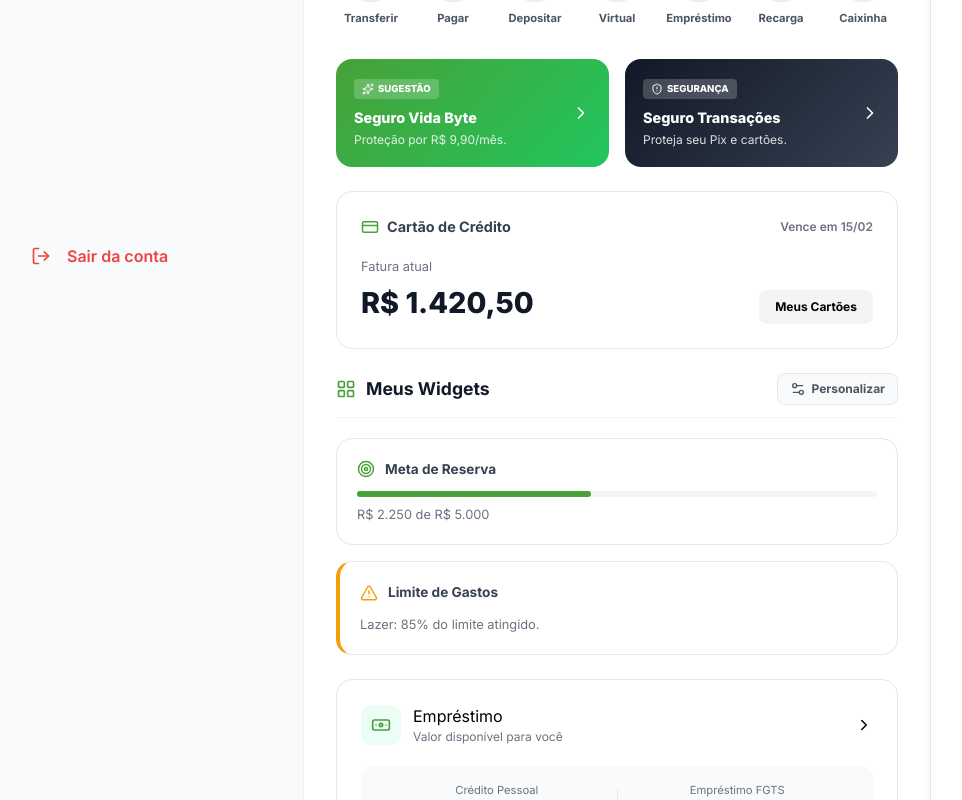
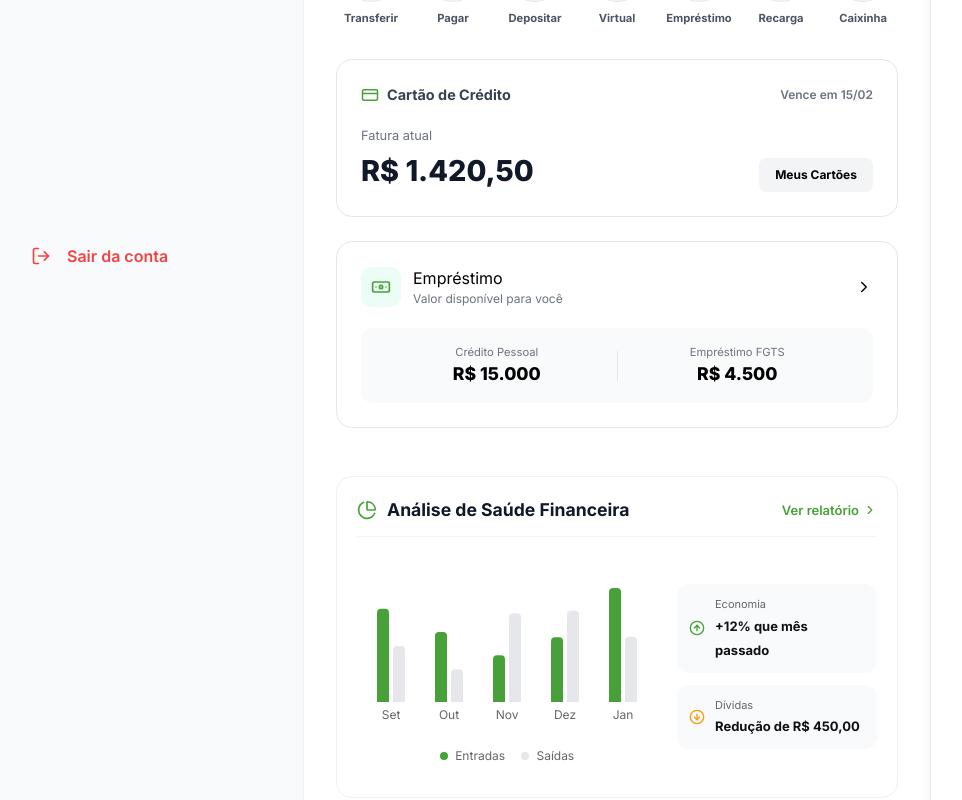
Before and after one commit to ArthurlimaT/fiap-challenge-2, a Next.js app: page /dashboard in a window 1280 px wide. Shown: the part 500-1300 px from the top of the page, without its empty margins (21-983 px from the left). Built offline with nearby package versions, Linux system fonts and the light colour scheme.

Commit message:
adicionar: grafico homepage

```diff
--- a/app/dashboard/components/start/start.module.scss
+++ b/app/dashboard/components/start/start.module.scss
@@ -175,6 +175,72 @@
   height: fit-content;
 }
 
+.analysisSection {
+  background: #fff;
+  border-radius: 16px;
+  padding: 20px;
+  margin-top: 24px;
+  border: 1px solid #f0f0f0;
+
+  .analysisContent {
+    display: grid;
+    grid-template-columns: 1fr 200px;
+    gap: 20px;
+    margin-top: 20px;
+
+    @media (max-width: 768px) {
+      grid-template-columns: 1fr;
+    }
+  }
+}
+
+.chartWrapper {
+  height: 220px;
+}
+
+.chartLegend {
+  display: flex;
+  gap: 16px;
+  justify-content: center;
+  margin-top: 10px;
+  font-size: 12px;
+  color: #666;
+
+  .dotVerde { width: 8px; height: 8px; background: #47A138; border-radius: 50%; display: inline-block; margin-right: 4px; }
+  .dotCinza { width: 8px; height: 8px; background: #E5E7EB; border-radius: 50%; display: inline-block; margin-right: 4px; }
+}
+
+.insightsGrid {
+  display: flex;
+  flex-direction: column;
+  gap: 12px;
+  justify-content: center;
+}
+
+.insightItem {
+  display: flex;
+  align-items: center;
+  gap: 10px;
+  padding: 12px;
+  background: #f9fafb;
+  border-radius: 12px;
+
+  span { display: block; font-size: 11px; color: #666; }
+  strong { font-size: 13px; color: #111; }
+}
+
+.detalhesBtn {
+  display: flex;
+  align-items: center;
+  gap: 4px;
+  background: none;
+  border: none;
+  color: #47A138;
+  font-weight: 600;
+  font-size: 13px;
+  cursor: pointer;
+}
+
 /* RESPONSIVIDADE */
 @media (max-width: 1024px) {
   .dashboardGrid { grid-template-columns: 1fr; }
--- a/app/dashboard/components/start/startdashboard.tsx
+++ b/app/dashboard/components/start/startdashboard.tsx
@@ -3,17 +3,27 @@ import React, { useState, useEffect } from 'react';
 import styles from './start.module.scss';
 import BalanceHero from './balancehero';
 import Extrato from '../extrato/extrato';
+// Importação do Recharts para os gráficos
+import { BarChart, Bar, XAxis, YAxis, ResponsiveContainer, Tooltip, Cell } from 'recharts';
 
 import {
   Target, AlertTriangle, Settings2, TrendingUp, ShieldCheck,
   Plus, Check, LayoutGrid, ArrowRightLeft, Receipt,
   CreditCard, Smartphone, ShieldAlert, Sparkles, ChevronRight,
-  Banknote, Phone, Box, Users
+  Banknote, Phone, Box, Users, PieChart, ArrowUpCircle, ArrowDownCircle
 } from 'lucide-react';
+
+// Dados fictícios para o gráfico
+const financialData = [
+  { name: 'Set', entradas: 4000, saidas: 2400 },
+  { name: 'Out', entradas: 3000, saidas: 1398 },
+  { name: 'Nov', entradas: 2000, saidas: 3800 },
+  { name: 'Dez', entradas: 2780, saidas: 3908 },
+  { name: 'Jan', entradas: 4890, saidas: 2800 },
+];
 
 export default function StartDashboard({ setActiveView }: any) {
   const [mounted, setMounted] = useState(false);
-  const [dataAtual, setDataAtual] = useState('');
   const [userName, setUserName] = useState('');
   const [showSettings, setShowSettings] = useState(false);
 
@@ -30,16 +40,9 @@ export default function StartDashboard({ setActiveView }: any) {
     if (storedUser) {
       try {
         const user = JSON.parse(storedUser);
-        if (user && user.name) {
-          setUserName(user.name.split(' ')[0]);
-        }
+        if (user && user.name) setUserName(user.name.split(' ')[0]);
       } catch (e) { console.error(e); }
     }
-
-    const agora = new Date();
-    setDataAtual(agora.toLocaleDateString('pt-BR', {
-      weekday: 'long', day: 'numeric', month: 'long', year: 'numeric'
-    }));
   }, []);
 
   const toggleWidget = (name: keyof typeof activeWidgets) => {
@@ -94,27 +97,7 @@ export default function StartDashboard({ setActiveView }: any) {
           </div>
         </section>
 
-        {/* 2. CAMPANHAS DE SEGURO */}
-        <section className={styles.merchContainer}>
-          <div className={`${styles.merchCard} ${styles.bgGradientGreen}`} onClick={() => setActiveView?.('services')}>
-            <div className={styles.merchInfo}>
-              <div className={styles.merchBadge}><Sparkles size={12} /> Sugestão</div>
-              <h4>Seguro Vida Byte</h4>
-              <p>Proteção por R$ 9,90/mês.</p>
-            </div>
-            <ChevronRight size={20} />
-          </div>
-          <div className={`${styles.merchCard} ${styles.bgGradientDark}`} onClick={() => setActiveView?.('services')}>
-            <div className={styles.merchInfo}>
-              <div className={styles.merchBadge}><ShieldAlert size={12} /> Segurança</div>
-              <h4>Seguro Transações</h4>
-              <p>Proteja seu Pix e cartões.</p>
-            </div>
-            <ChevronRight size={20} />
-          </div>
-        </section>
-
-        {/* 3. CARTÃO DE CRÉDITO */}
+        {/* 2. CARTÃO DE CRÉDITO */}
         <section className={styles.creditInfoCard}>
           <div className={styles.cardHeader}>
             <div className={styles.cardTitle}>
@@ -130,6 +113,74 @@ export default function StartDashboard({ setActiveView }: any) {
                 <h2 className={styles.valorFatura}>R$ 1.420,50</h2>
               </div>
               <button className={styles.faturaBtn} onClick={() => setActiveView?.('services/mycards')}>Meus Cartões</button>
+            </div>
+          </div>
+        </section>
+
+        {/* 3. EMPRÉSTIMO */}
+        <section className={styles.loanPreviewSection} onClick={() => setActiveView?.('services')}>
+          <div className={styles.loanHeader}>
+            <div className={styles.loanTitleGroup}>
+              <div className={styles.iconCircleLoan}><Banknote size={20} /></div>
+              <div><h2>Empréstimo</h2><p>Valor disponível para você</p></div>
+            </div>
+            <ChevronRight size={18} />
+          </div>
+          <div className={styles.loanGrid}>
+            <div className={styles.loanItem}><span className={styles.loanLabel}>Crédito Pessoal</span><span className={styles.loanValue}>R$ 15.000</span></div>
+            <div className={styles.loanDivider}></div>
+            <div className={styles.loanItem}><span className={styles.loanLabel}>Empréstimo FGTS</span><span className={styles.loanValue}>R$ 4.500</span></div>
+          </div>
+        </section>
+
+        {/* 4. ANÁLISE FINANCEIRA (NOVA SEÇÃO) */}
+        <section className={styles.analysisSection}>
+          <div className={styles.abaHeader}>
+            <div className={styles.abaTitle}>
+              <PieChart size={20} className={styles.iconVerde} />
+              <h2>Análise de Saúde Financeira</h2>
+            </div>
+            <button className={styles.detalhesBtn} onClick={() => setActiveView?.('investments')}>
+              Ver relatório <ChevronRight size={14} />
+            </button>
+          </div>
+
+          <div className={styles.analysisContent}>
+            {/* Gráfico Simples */}
+            <div className={styles.chartWrapper}>
+              <ResponsiveContainer width="100%" height={180}>
+                <BarChart data={financialData}>
+                  <XAxis dataKey="name" axisLine={false} tickLine={false} tick={{fontSize: 12, fill: '#666'}} />
+                  <Tooltip
+                    cursor={{fill: 'transparent'}}
+                    contentStyle={{ borderRadius: '8px', border: 'none', boxShadow: '0 4px 12px rgba(0,0,0,0.1)' }}
+                  />
+                  <Bar dataKey="entradas" fill="#47A138" radius={[4, 4, 0, 0]} barSize={12} />
+                  <Bar dataKey="saidas" fill="#E5E7EB" radius={[4, 4, 0, 0]} barSize={12} />
+                </BarChart>
+              </ResponsiveContainer>
+              <div className={styles.chartLegend}>
+                <span><span className={styles.dotVerde}></span> Entradas</span>
+                <span><span className={styles.dotCinza}></span> Saídas</span>
+              </div>
+            </div>
+
+            {/* Insights Rápidos */}
+            <div className={styles.insightsGrid}>
+              <div className={styles.insightItem}>
+                <ArrowUpCircle size={16} color="#47A138" />
+                <div>
+                  <span>Economia</span>
+                  <strong>+12% que mês passado</strong>
+                </div>
+              </div>
+              <div className={styles.insightItem}>
+                <ArrowDownCircle size={16} color="#F59E0B" />
+                <div>
+                  <span>Dívidas</span>
+                  <strong>Redução de R$ 450,00</strong>
+                </div>
+              </div>
             </div>
           </div>
         </section>
```
